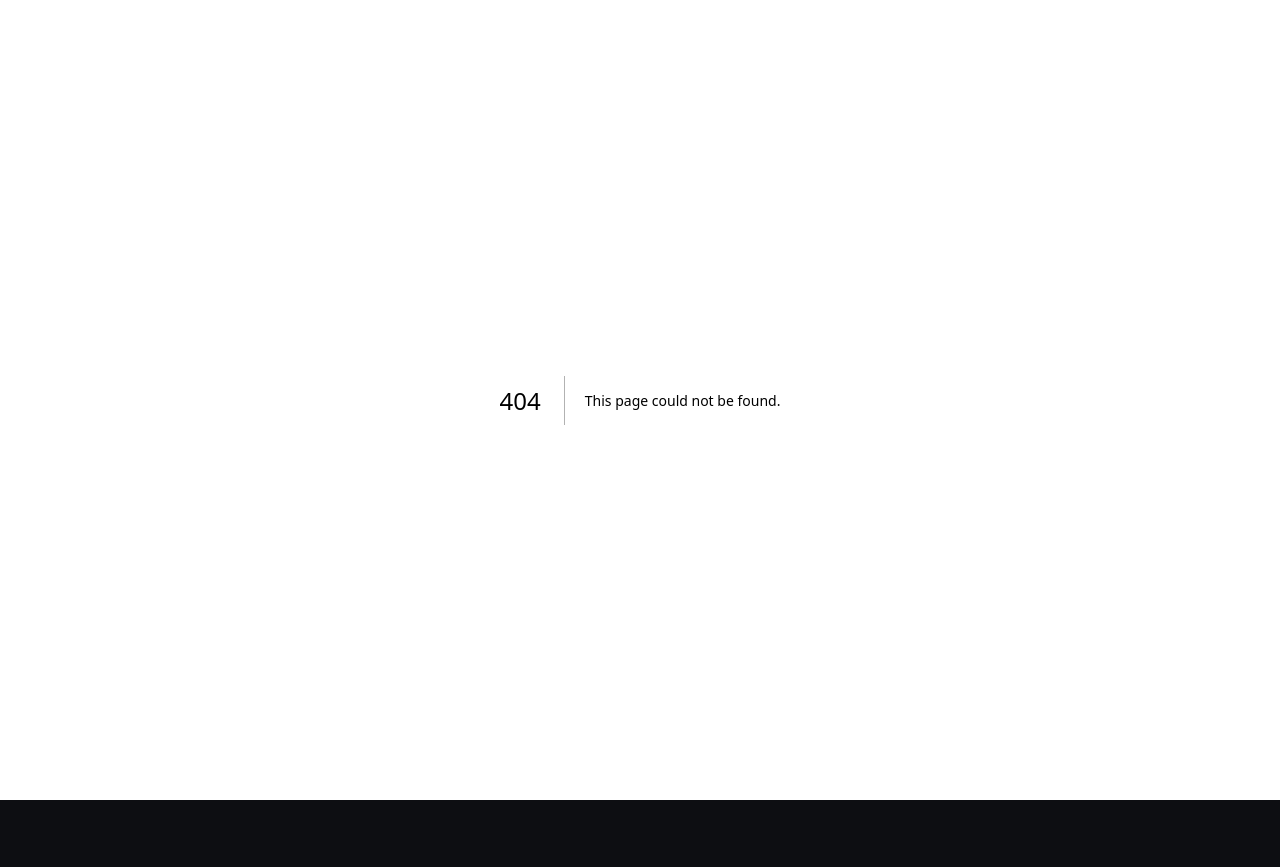
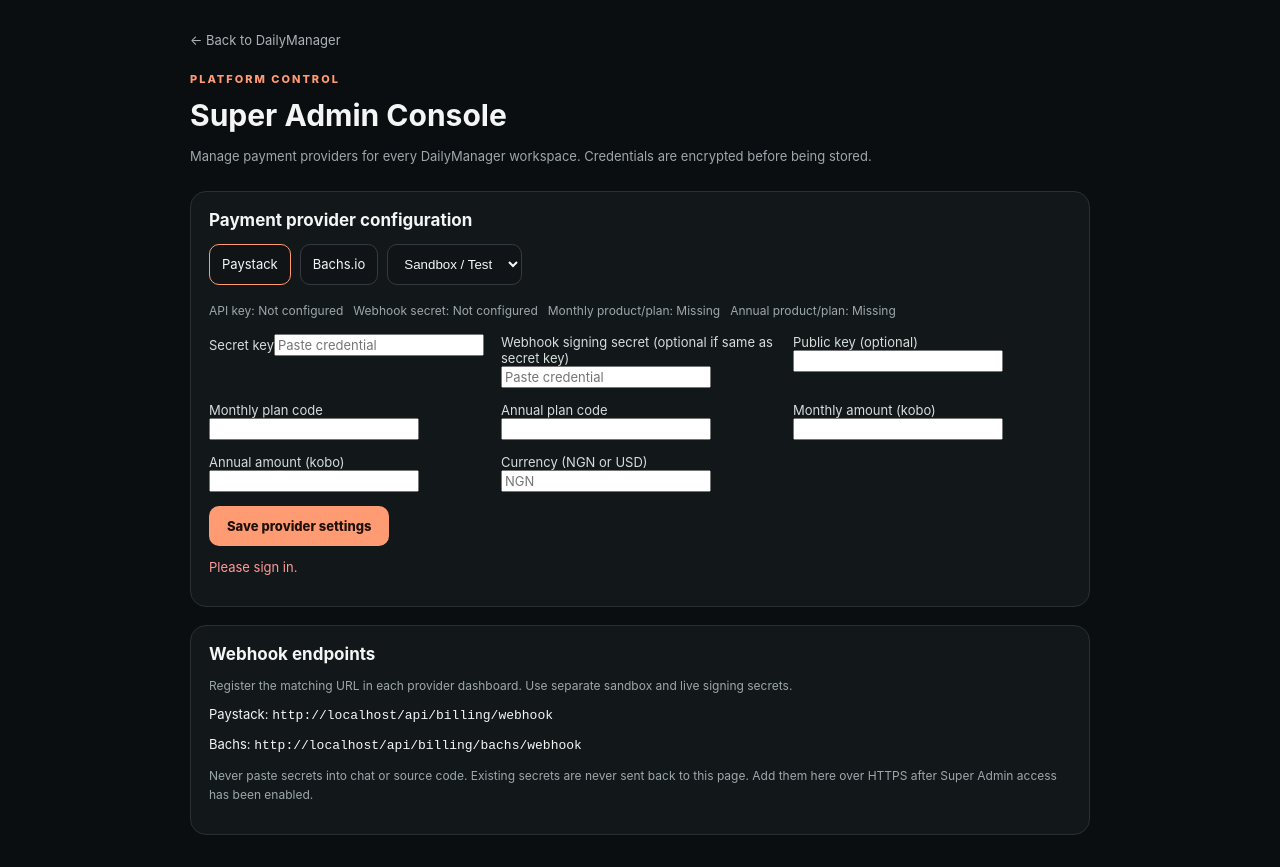
Before and after one commit to mrceogodwin/dailymanager, a Next.js app: page /super-admin in a window 1280 px wide. Before the commit this address had no page. Before the commit the page ends 800 px from the top, so only its background shows below. Built offline with nearby package versions, Linux system fonts and the light colour scheme; no server answers.

Commit message:
Add Super Admin payment provider settings console

```diff
--- /dev/null
+++ b/app/super-admin/page.jsx
@@ -0,0 +1,100 @@
+"use client";
+
+import { useEffect, useState } from "react";
+
+const field = { width: "100%", padding: "11px 12px", border: "1px solid #343b40", borderRadius: 10, background: "#101416", color: "#f5f7f7", marginTop: 6 };
+const label = { display: "block", color: "#d7dddd", fontSize: 13, marginBottom: 14 };
+
+export default function SuperAdminPage() {
+  const [provider, setProvider] = useState("paystack");
+  const [mode, setMode] = useState("test");
+  const [values, setValues] = useState({});
+  const [saved, setSaved] = useState({});
+  const [busy, setBusy] = useState(false);
+  const [notice, setNotice] = useState("");
+  const [error, setError] = useState("");
+
+  async function load() {
+    setError(""); setNotice("");
+    try {
+      const response = await fetch(`/api/super-admin/payment-config?provider=${provider}`, { credentials: "same-origin", cache: "no-store" });
+      const data = await response.json();
+      if (!response.ok) throw new Error(data.error || "Could not load settings.");
+      setSaved(data.configs || {});
+      setValues({});
+    } catch (e) { setError(e.message); }
+  }
+  useEffect(() => { load(); }, [provider]);
+
+  function update(key, value) { setValues(current => ({ ...current, [key]: value })); }
+
+  async function save(event) {
+    event.preventDefault(); setBusy(true); setError(""); setNotice("");
+    try {
+      const response = await fetch("/api/super-admin/payment-config", {
+        method: "PUT", credentials: "same-origin", headers: { "Content-Type": "application/json" },
+        body: JSON.stringify({ provider, mode, ...values })
+      });
+      const data = await response.json();
+      if (!response.ok) throw new Error(data.error || "Could not save settings.");
+      setNotice(`${provider === "bachs" ? "Bachs" : "Paystack"} ${mode} credentials saved securely.`);
+      setValues({});
+      await load();
+    } catch (e) { setError(e.message); }
+    finally { setBusy(false); }
+  }
+
+  const keys = provider === "paystack"
+    ? [
+      ["secret_key","Secret key","password"],["webhook_secret","Webhook signing secret (optional if same as secret key)","password"],
+      ["public_key","Public key (optional)","text"],["monthly_plan_code","Monthly plan code","text"],["annual_plan_code","Annual plan code","text"],
+      ["monthly_amount","Monthly amount (kobo)","text"],["annual_amount","Annual amount (kobo)","text"],["currency","Currency (NGN or USD)","text"]
+    ]
+    : [
+      ["secret_key","Bachs API secret key","password"],["webhook_secret","Bachs webhook signing secret","password"],
+      ["monthly_product_id","Monthly recurring product ID","text"],["annual_product_id","Annual recurring product ID","text"],
+      ["monthly_amount","Monthly amount (USD)","text"],["annual_amount","Annual amount (USD)","text"],["currency","Subscription currency (USD currently)","text"]
+    ];
+
+  const status = saved[mode] || {};
+  const webhookUrl = typeof window !== "undefined" ? `${window.location.origin}/api/billing/bachs/webhook` : "/api/billing/bachs/webhook";
+
+  return <main style={{ minHeight: "100vh", background: "#0b0e10", color: "#f4f6f6", padding: "32px 18px", fontFamily: "Inter,system-ui,sans-serif" }}>
+    <div style={{ maxWidth: 900, margin: "0 auto" }}>
+      <a href="/" style={{ color: "#aab4b7", textDecoration: "none", fontSize: 13 }}>← Back to DailyManager</a>
+      <header style={{ margin: "24px 0" }}><p style={{ color: "#ff9b73", fontSize: 11, letterSpacing: 2, fontWeight: 800 }}>PLATFORM CONTROL</p><h1 style={{ fontSize: 30, margin: "6px 0" }}>Super Admin Console</h1><p style={{ color: "#9da8ab", lineHeight: 1.6 }}>Manage payment providers for every DailyManager workspace. Credentials are encrypted before being stored.</p></header>
+      <section style={{ border: "1px solid #283034", background: "#121719", borderRadius: 16, padding: 18, marginBottom: 18 }}>
+        <h2 style={{ fontSize: 17, marginTop: 0 }}>Payment provider configuration</h2>
+        <div style={{ display: "flex", gap: 9, flexWrap: "wrap", marginBottom: 18 }}>
+          <button onClick={() => setProvider("paystack")} style={{ ...field, width: "auto", margin: 0, borderColor: provider === "paystack" ? "#ff9b73" : "#343b40" }}>Paystack</button>
+          <button onClick={() => setProvider("bachs")} style={{ ...field, width: "auto", margin: 0, borderColor: provider === "bachs" ? "#ff9b73" : "#343b40" }}>Bachs.io</button>
+          <select value={mode} onChange={e => setMode(e.target.value)} style={{ ...field, width: "auto", margin: 0 }}><option value="test">Sandbox / Test</option><option value="live">Live</option></select>
+        </div>
+        <div style={{ display: "flex", gap: 10, flexWrap: "wrap", color: "#9da8ab", fontSize: 12, marginBottom: 16 }}>
+          <span>API key: {status.configured ? "Saved" : "Not configured"}</span>
+          <span>Webhook secret: {status.webhook_configured ? "Saved" : "Not configured"}</span>
+          <span>Monthly product/plan: {status.monthly_product_configured ? "Saved" : "Missing"}</span>
+          <span>Annual product/plan: {status.annual_product_configured ? "Saved" : "Missing"}</span>
+        </div>
+        <form onSubmit={save}>
+          <div style={{ display: "grid", gridTemplateColumns: "repeat(auto-fit,minmax(240px,1fr))", gap: "0 14px" }}>
+            {keys.map(([key,title,type]) => <label key={key} style={label}>{title}
+              <input type={type} autoComplete="new-password" value={values[key] || ""} onChange={e => update(key,e.target.value)} placeholder={key.includes("secret") || key === "secret_key" ? (status.configured ? "Saved securely — enter only to replace" : "Paste credential") : (status[key] || (key === "currency" ? (provider === "bachs" ? "USD" : "NGN") : ""))} />
+            </label>)}
+          </div>
+          {provider === "bachs" && <p style={{ color: "#b4bec0", fontSize: 12, lineHeight: 1.6 }}>Bachs recurring products must be created in your Bachs dashboard first. Subscriptions currently support USD cards; NGN recurring billing requires Bachs to enable it on your account.</p>}
+          <button disabled={busy} style={{ border: 0, borderRadius: 10, padding: "12px 18px", background: "#ff9b73", color: "#21110b", fontWeight: 800, cursor: busy ? "wait" : "pointer" }}>{busy ? "Saving…" : "Save provider settings"}</button>
+        </form>
+        {error && <p role="alert" style={{ color: "#ff9a9a" }}>{error}</p>}
+        {notice && <p role="status" style={{ color: "#8fe0b0" }}>{notice}</p>}
+      </section>
+      <section style={{ border: "1px solid #283034", background: "#121719", borderRadius: 16, padding: 18 }}>
+        <h2 style={{ fontSize: 17, marginTop: 0 }}>Webhook endpoints</h2>
+        <p style={{ color: "#9da8ab", fontSize: 12 }}>Register the matching URL in each provider dashboard. Use separate sandbox and live signing secrets.</p>
+        <p style={{ fontSize: 13, overflowWrap: "anywhere" }}>Paystack: <code>{typeof window !== "undefined" ? window.location.origin : ""}/api/billing/webhook</code></p>
+        <p style={{ fontSize: 13, overflowWrap: "anywhere" }}>Bachs: <code>{webhookUrl}</code></p>
+        <p style={{ color: "#9da8ab", fontSize: 12, lineHeight: 1.6 }}>Never paste secrets into chat or source code. Existing secrets are never sent back to this page. Add them here over HTTPS after Super Admin access has been enabled.</p>
+      </section>
+    </div>
+  </main>;
+}
```
